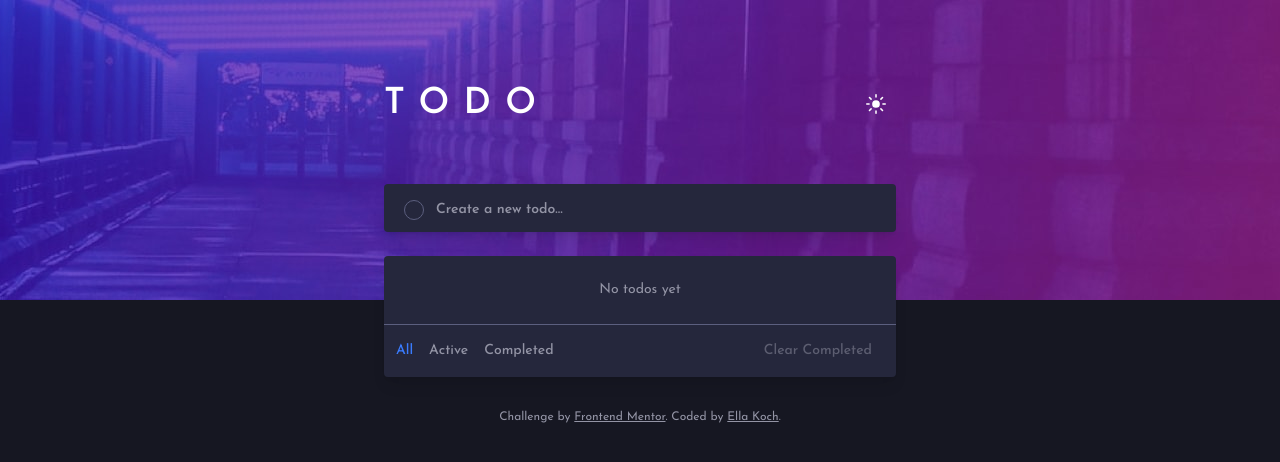
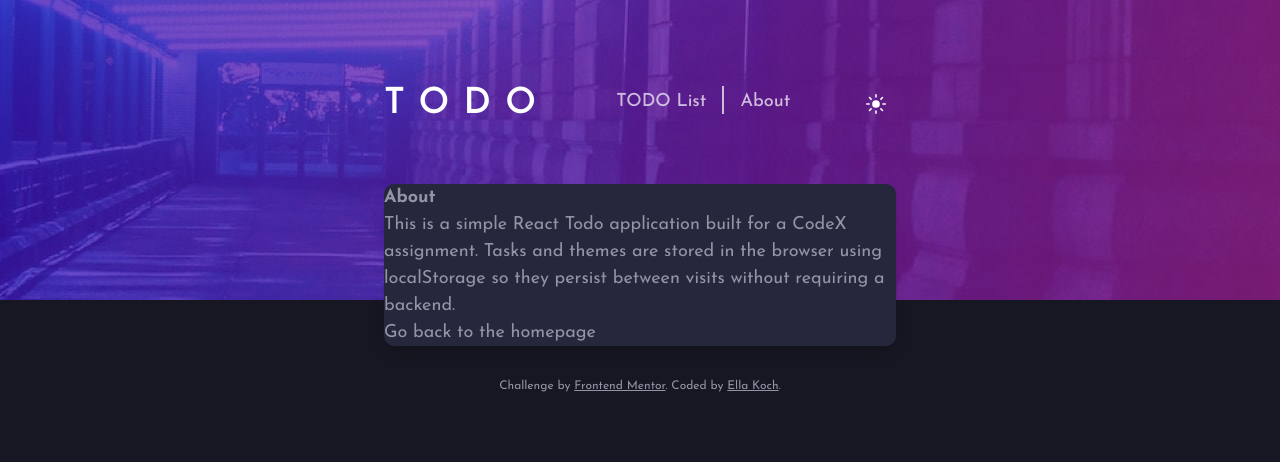
Before and after one commit to ellamkoch/wk5-lvl4-react-todo, a React (Vite) app: page /about in a window 1280 px wide. Shown: the top 462 px of the page. Built offline with nearby package versions, Linux system fonts and the light colour scheme.

Commit message:
feat: add About and NotFound pages and integrate routing/navigation. basic Tailwind styling

```diff
--- a/package.json
+++ b/package.json
@@ -30,6 +30,7 @@
     "clsx": "^2.1.1",
     "lucide-react": "^0.562.0",
     "postcss": "^8.5.6",
+    "radix-ui": "^1.4.3",
     "react": "^19.2.0",
     "react-dom": "^19.2.0",
     "react-router-dom": "^7.10.1",
@@ -38,7 +39,6 @@
     "tailwindcss": "^4.1.18"
   },
   "devDependencies": {
-    "prettier": "^3.8.1",
     "@eslint/js": "^9.39.1",
     "@types/react": "^19.2.5",
     "@types/react-dom": "^19.2.3",
@@ -48,6 +48,7 @@
     "eslint-plugin-react-refresh": "^0.4.24",
     "globals": "^16.5.0",
     "htmlhint": "^1.8.0",
+    "prettier": "^3.8.1",
     "stylelint": "^16.26.1",
     "stylelint-config-recommended-scss": "^16.0.2",
     "stylelint-config-standard": "^39.0.1",
--- a/src/App.jsx
+++ b/src/App.jsx
@@ -1,11 +1,13 @@
-//This file decides what page content goes inside the layout
+/** App.jsx
+ * This file decides what page content goes inside the layout
+ */
 
-import MainLayout from '@components/layout/MainLayout.jsx'; //imports header/footer, hero, centering
-import TaskList from '@components/tasks/TaskList.jsx'; //imports todo app UI
+import MainLayout from '@components/layout/MainLayout.jsx'; // imports header/footer, hero, centering
+import AppRouter from '@/router/AppRouter.jsx';
 
 /**
  * Root App component.
- * Renders the TaskList inside the shared layout.
+ * Renders the app router inside the shared layout.
  * We're using a single page application structure for simplicity.
  *
  * @returns {JSX.Element} The App component.
@@ -13,7 +15,7 @@ import TaskList from '@components/tasks/TaskList.jsx'; //imports todo app UI
 export default function App() {
   return (
     <MainLayout>
-      <TaskList />
+      <AppRouter />
     </MainLayout>
   );
 }
--- a/src/components/layout/Header.jsx
+++ b/src/components/layout/Header.jsx
@@ -5,6 +5,7 @@ import ThemeToggle from '@components/shared/ThemeToggle.component';
 import Title from '@components/shared/Title.component';
 // import { Button } from "@components/ui/button";
 import { useTheme } from '@hooks/useTheme';
+import NavButtons from '@components/shared/NavButtons.component';
 
 export default function Header() {
   //used to access the global theme state of light/dark mode
@@ -20,7 +21,7 @@ export default function Header() {
       <Title hLevel={1} className="text-4xl font-semibold tracking-[0.4em] text-white">
         TODO
       </Title>
-
+      <NavButtons/>
       <ThemeToggle isDark={isDark} onToggle={handleThemeChange} />
     </header>
   );
--- /dev/null
+++ b/src/components/shared/Heading.component.jsx
@@ -0,0 +1,10 @@
+// Title.component.jsx
+//     * Style Component: Title
+//     * A reusable title component for consistent styling of headings.
+
+const Heading = ({ children, hLevel = 1, className = '' }) => {
+  const Tag = `h${hLevel}`;
+  return <Tag className={`font-bold ${className}`}>{children}</Tag>;
+};
+
+export default Heading;
--- /dev/null
+++ b/src/components/shared/NavButtons.component.jsx
@@ -0,0 +1,30 @@
+//NavButtons.component.jsx
+//This is simple button group for the Nav Bar at the top of the page to help the user navigate.
+
+import { NavLink } from 'react-router-dom';
+import { Button } from '@components/ui/button';
+import { ButtonGroup, ButtonGroupSeparator } from '@components/ui/button-group';
+
+function NavButtons() {
+  const baseBtn = 'text-lg text-white hover:bg-transparent transition-transform duration-150 hover:scale-[1.03]';
+
+const navLinkClass = ({ isActive }) =>
+  isActive
+    ? 'px-1 pb-1 text-white font-medium transition-colors'
+    : 'px-1 pb-1 text-white/70 hover:text-white transition-colors';
+
+  return (
+    <ButtonGroup aria-label="Nav Bar">
+      <Button asChild variant="ghost" className={baseBtn}>
+        <NavLink to="/" className={navLinkClass}>TODO List</NavLink>
+      </Button>
+
+    <ButtonGroupSeparator className ="bg-white/70 px-0.25 max-h-7"/>
+
+      <Button asChild variant="ghost" className={baseBtn}>
+        <NavLink to="/about" className={navLinkClass}>About</NavLink>
+      </Button>
+    </ButtonGroup>
+  );
+}
+export default NavButtons;
--- /dev/null
+++ b/src/components/ui/button-group.jsx
@@ -0,0 +1,64 @@
+import { cva } from 'class-variance-authority';
+import { Slot } from 'radix-ui';
+
+import { cn } from '@/lib/utils';
+import { Separator } from '@/components/ui/separator';
+
+const buttonGroupVariants = cva(
+  "flex w-fit items-stretch has-[>[data-slot=button-group]]:gap-2 [&>*]:focus-visible:relative [&>*]:focus-visible:z-10 has-[select[aria-hidden=true]:last-child]:[&>[data-slot=select-trigger]:last-of-type]:rounded-r-md [&>[data-slot=select-trigger]:not([class*='w-'])]:w-fit [&>input]:flex-1",
+  {
+    variants: {
+      orientation: {
+        horizontal:
+          '[&>*:not(:first-child)]:rounded-l-none [&>*:not(:first-child)]:border-l-0 [&>*:not(:last-child)]:rounded-r-none',
+        vertical:
+          'flex-col [&>*:not(:first-child)]:rounded-t-none [&>*:not(:first-child)]:border-t-0 [&>*:not(:last-child)]:rounded-b-none',
+      },
+    },
+    defaultVariants: {
+      orientation: 'horizontal',
+    },
+  },
+);
+
+function ButtonGroup({ className, orientation, ...props }) {
+  return (
+    <div
+      role="group"
+      data-slot="button-group"
+      data-orientation={orientation}
+      className={cn(buttonGroupVariants({ orientation }), className)}
+      {...props}
+    />
+  );
+}
+
+function ButtonGroupText({ className, asChild = false, ...props }) {
+  const Comp = asChild ? Slot.Root : 'div';
+
+  return (
+    <Comp
+      className={cn(
+        "flex items-center gap-2 rounded-md border bg-muted px-4 text-sm font-medium shadow-xs [&_svg]:pointer-events-none [&_svg:not([class*='size-'])]:size-4",
+        className,
+      )}
+      {...props}
+    />
+  );
+}
+
+function ButtonGroupSeparator({ className, orientation = 'vertical', ...props }) {
+  return (
+    <Separator
+      data-slot="button-group-separator"
+      orientation={orientation}
+      className={cn(
+        'relative m-0! self-stretch bg-input data-[orientation=vertical]:h-auto',
+        className,
+      )}
+      {...props}
+    />
+  );
+}
+
+export { ButtonGroup, ButtonGroupSeparator, ButtonGroupText };
--- a/src/main.jsx
+++ b/src/main.jsx
@@ -2,6 +2,7 @@
 //react imports
 import { StrictMode } from 'react';
 import { createRoot } from 'react-dom/client';
+import { BrowserRouter } from 'react-router-dom';
 //style imports
 import '@styles/index.css';
 // import '@styles/main.scss';
@@ -17,8 +18,10 @@ const rootElement = document.getElementById('root');
 // Wrap the app in theme provider so all components can access theme context (light/dark mode)
 createRoot(rootElement).render(
   <StrictMode>
-    <ThemeProvider defaultTheme="dark">
-      <App />
-    </ThemeProvider>
+    <BrowserRouter>
+      <ThemeProvider defaultTheme="dark">
+        <App />
+      </ThemeProvider>
+    </BrowserRouter>
   </StrictMode>,
 );
--- /dev/null
+++ b/src/pages/AboutPage.jsx
@@ -0,0 +1,28 @@
+// AboutPage.jsx
+// A simple info page describing the app.
+
+import { Card } from '@components/ui/card';
+import Title from '@/components/shared/Heading.component';
+
+/**
+ * AboutPage renders a simple explanation of the app and a link back home.
+ *
+ * @returns {JSX.Element}
+ */
+function AboutPage() {
+  return (
+    <Card className="mt-6 rounded-lg shadow-lg">
+      <Title>About</Title>
+      <p>
+        This is a simple React Todo application built for a CodeX assignment. Tasks and themes are
+        stored in the browser using localStorage so they persist between visits without requiring a
+        backend.
+      </p>
+      <p>
+        <a href="/">Go back to the homepage</a>
+      </p>
+    </Card>
+  );
+}
+
+export default AboutPage;
--- /dev/null
+++ b/src/pages/NotFoundPage.jsx
@@ -0,0 +1,25 @@
+// NotFoundPage.jsx
+// A simple 404 page that is intentionally stateless so it renders consistently
+// regardless of theme changes (theme is handled globally by ThemeProvider).
+
+import { Card } from '@components/ui/card';
+import Title from '@/components/shared/Heading.component';
+
+/**
+ * NotFoundPage renders a basic "404 - Not Found" view with a link back to the homepage.
+ *
+ * @returns {JSX.Element}
+ */
+function NotFoundPage() {
+  return (
+    <Card className="mt-6 rounded-lg shadow-lg">
+      <Title>404 - Not Found</Title>
+      <p>Like the droids you were looking for, the page you were looking for is not here.</p>
+      <p>
+        <a href="/">Go back to the homepage</a>
+      </p>
+    </Card>
+  );
+}
+
+export default NotFoundPage;
--- /dev/null
+++ b/src/router/AppRouter.jsx
@@ -0,0 +1,20 @@
+/**AppRouter.jsx
+ * This file does the routing for the pages in the App
+ */
+
+import { Routes, Route } from 'react-router-dom';
+
+import NotFoundPage from '@/pages/NotFoundPage';
+import AboutPage from '@/pages/AboutPage';
+import TaskList from '@components/tasks/TaskList';
+
+function AppRouter() {
+  return (
+    <Routes>
+      <Route path="/" element={<TaskList />} />
+      <Route path="/about" element={<AboutPage />} />
+      <Route path="*" element={<NotFoundPage />} />
+    </Routes>
+  );
+}
+export default AppRouter;
--- a/stylelint.config.cjs
+++ b/stylelint.config.cjs
@@ -7,64 +7,67 @@
 
 /** @type {import("stylelint").Config} */
 module.exports = {
-  extends: [
-    "stylelint-config-standard",
-    "stylelint-config-recommended-scss"
-  ],
+  extends: ['stylelint-config-standard', 'stylelint-config-recommended-scss'],
 
   rules: {
     // Disallow invalid hex colors
-    "color-no-invalid-hex": true,
+    'color-no-invalid-hex': true,
 
     // Avoid empty rule blocks
-    "block-no-empty": true,
+    'block-no-empty': true,
 
     // Allow camelCase class
-    "selector-class-pattern": null,
+    'selector-class-pattern': null,
 
-    "at-rule-no-unknown": [true, {
-      ignoreAtRules: [
-        "use",
-        "forward",
-        "mixin",
-        "include",
-        "function",
-        "tailwind",
-        "apply",
-        "layer",
-        "variants",
-        "responsive",
-        "theme",
-        "custom-variant"
-      ]
-    }],
+    'at-rule-no-unknown': [
+      true,
+      {
+        ignoreAtRules: [
+          'use',
+          'forward',
+          'mixin',
+          'include',
+          'function',
+          'tailwind',
+          'apply',
+          'layer',
+          'variants',
+          'responsive',
+          'theme',
+          'custom-variant',
+        ],
+      },
+    ],
 
-    "scss/at-rule-no-unknown": [true, {
-      ignoreAtRules: [
-        "use",
-        "forward",
-        "mixin",
-        "include",
-        "function",
-        "tailwind",
-        "apply",
-        "layer",
-        "variants",
-        "responsive",
-        "theme",
-        "custom-variant"
-      ]
-    }],
+    'scss/at-rule-no-unknown': [
+      true,
+      {
+        ignoreAtRules: [
+          'use',
+          'forward',
+          'mixin',
+          'include',
+          'function',
+          'tailwind',
+          'apply',
+          'layer',
+          'variants',
+          'responsive',
+          'theme',
+          'custom-variant',
+        ],
+      },
+    ],
 
     // Allow rgba
-    "color-function-notation": null,
-    "custom-property-no-missing-var-function": null,
+    'color-function-notation': null,
+    'custom-property-no-missing-var-function': null,
 
     // Allow percentages to be decimal numbers rather than strings
-    "alpha-value-notation": "number",
+    'alpha-value-notation': 'number',
 
     // Skip scss/no-global-function-names
-    "scss/no-global-function-names": null,
-    "import-notation": null
-  }
+    'scss/no-global-function-names': null,
+    'import-notation': null,
+  },
 };
```
Also changed, not shown: 2 other files (tests, documents, lock files or other folders).
